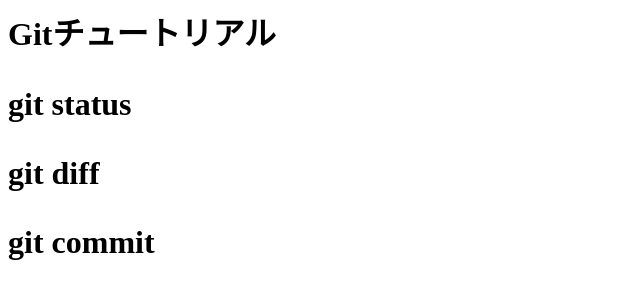
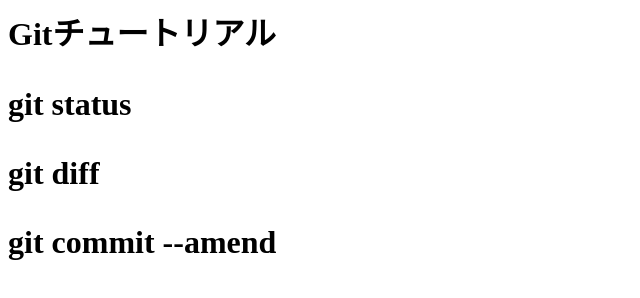
Before and after one commit to kaede-hub/git_tutorial, a plain HTML site: page index.html in a window 1280 px wide. Shown: the whole page, without its empty margins (0-640 px from the left). Drawn offline with Linux system fonts and the light colour scheme.

Commit message:
feature.htmlファイルを新規追加

```diff
--- a/index.html
+++ b/index.html
@@ -1,4 +1,4 @@
 <h1>Gitチュートリアル<h1>
   <p>git status</p>
   <p>git diff</p>
-  <p>git commit</p>
+  <p>git commit  --amend</p>
```
Also changed, not shown: feature.html (added, +1 -0 lines).
